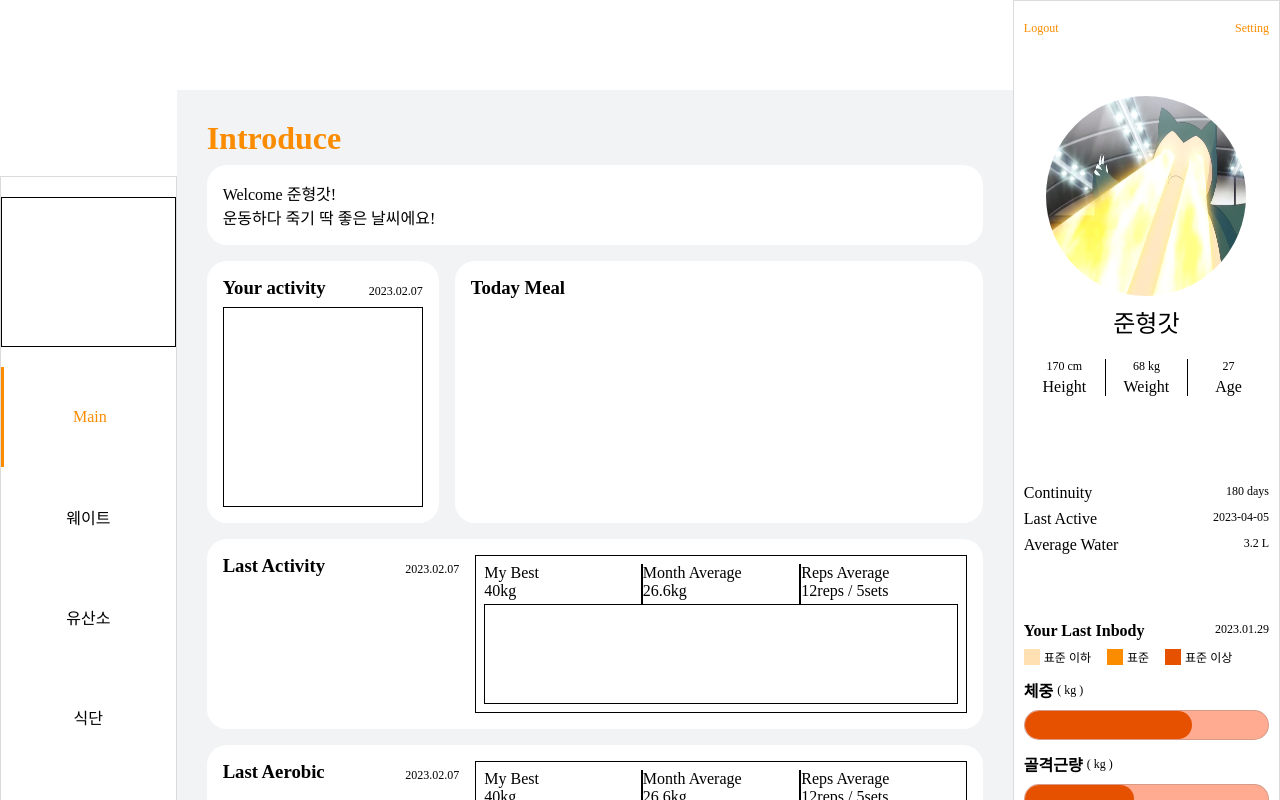
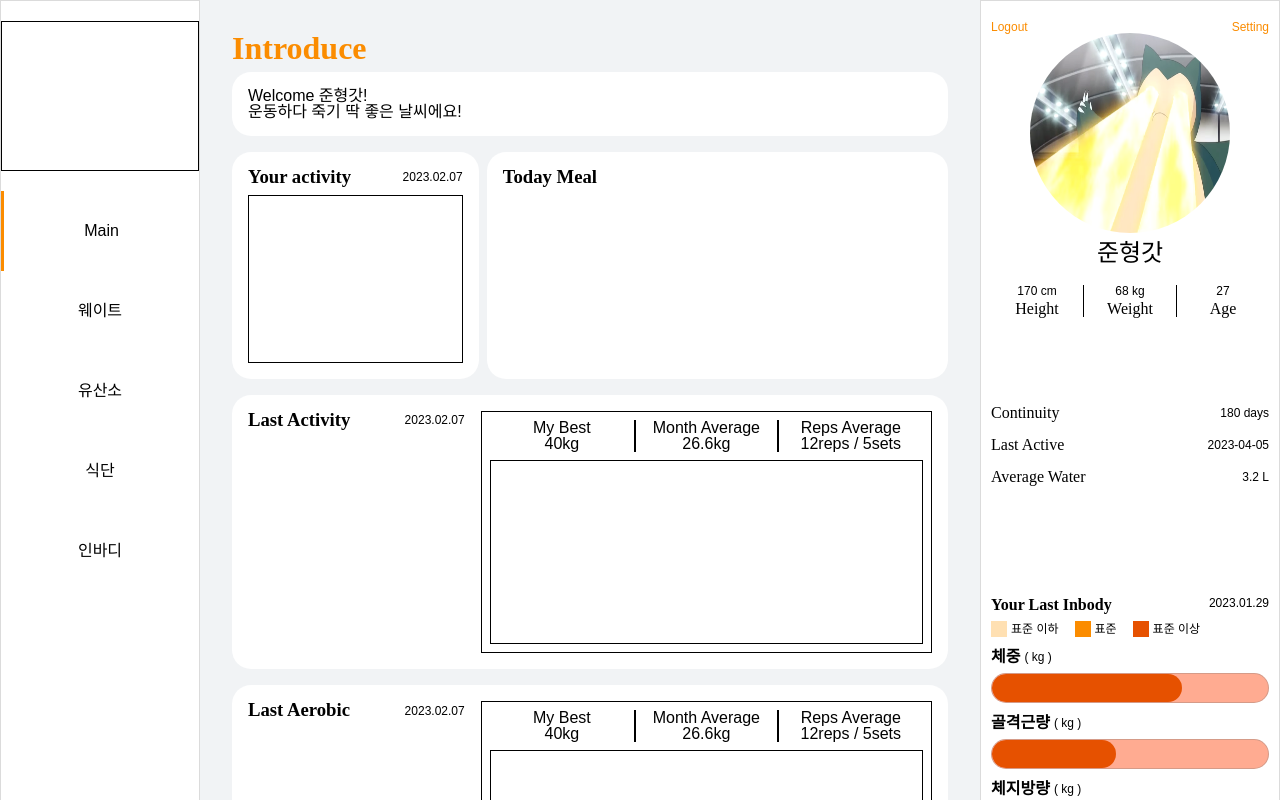
Before and after one commit to JuneHyung/Bumpy, a Nuxt app in the folder develop/frontend/bumpy-nuxt3/: page /main in a window 1280 px wide. Shown: the top 800 px of the page. Built offline with nearby package versions, Linux system fonts and the light colour scheme; a web font is replaced by a local one; what vue3-apexcharts would draw is missing.

Commit message:
fix : layout 및 초기 화면들 css수정

```diff
--- a/develop/frontend/bumpy-nuxt3/assets/scss/app.scss
+++ b/develop/frontend/bumpy-nuxt3/assets/scss/app.scss
@@ -33,20 +33,28 @@
 *:after {
   box-sizing: inherit;
   // font-family: 'D2';
-  font-family: $font-NotoSans;
+  font-family: $font-NotoSans, sans-serif;
   // font-family: 'BMJUA';
   // font-family: 'KCC-Ganpan';
   // font-family: 'TheJamsil';
   // font-family: 'yg-jalnan';
 }
+
+
 html,
-body {
-  // width: 100%;
+body{
+  width: 100%;
+  height:100%;
+  line-height:1;
   direction: ltr;
   margin: 0;
+  padding:0;
   box-sizing: border-box;
-  // overflow: hidden;
   font-size: $default-font-size;
+}
+#__nuxt, #__layout{
+  width:100% !important;
+  height:100% !important;
 }
 h1,
 h2,
@@ -96,25 +104,6 @@ p {
   width: 100%;
 }
 
-.content-layout {
-  width: 940px;
-  height: 100%;
-  display: flex;
-  flex-direction: column;
-  padding: 30px;
-  background-color: $layout-background-color;
-}
-.content-title {
-  color: $middle-point-color;
-}
-.content-wrap-box {
-  background-color: #fff;
-  border-radius: 20px;
-  border: none;
-  padding: 16px;
-  margin: 8px 0;
-}
-
 @mixin ellipsis($line-cnt, $line-height) {
   overflow: hidden;
   text-overflow: ellipsis;
--- a/develop/frontend/bumpy-nuxt3/assets/scss/common/list.scss
+++ b/develop/frontend/bumpy-nuxt3/assets/scss/common/list.scss
@@ -4,8 +4,8 @@
   width:100%;
   overflow:hidden;
   .square-item {
-    max-width: 200px;
-    height: 200px;
+    // max-width: 200px;
+    // height: 200px;
     display:flexbox;
     flex-direction: column;
     flex: 3;
--- a/develop/frontend/bumpy-nuxt3/assets/scss/layouts.scss
+++ b/develop/frontend/bumpy-nuxt3/assets/scss/layouts.scss
@@ -1,16 +1,45 @@
 .default-layout {
   display: flex;
-  height: 100vh;
+  height: 100%;
+  min-height:800px;
   justify-content: center;
   align-items: center;
   background: url('@/assets/images/background-image.png') no-repeat center center;
   background-size: cover;
 }
 
-.main-layout {
-  display: flex;
-  flex-direction: row;
-  // height: 100vh;
+.wrapper-layout{
+  height:100%;
+  min-height:1000px;
+  display:flex;
   justify-content: center;
   align-items: center;
+  .main-layout {
+    height:100%;
+    display: flex;
+    flex:0 1 1440px;
+    flex-direction: row;
+  }
 }
+
+.content-layout {
+  display:flex;
+  flex: 8;
+  flex-direction: column;
+  padding: 2rem;
+  align-self: stretch;
+  background-color: $layout-background-color;
+}
+.content-title {
+  color: $middle-point-color;
+  display:flex;
+}
+.content-wrap-box {
+  display:flex;
+  flex-direction: column;
+  background-color: #fff;
+  border-radius: 1.2rem;
+  border: none;
+  padding: 16px;
+  margin: 8px 0;
+}
--- a/develop/frontend/bumpy-nuxt3/assets/scss/main.scss
+++ b/develop/frontend/bumpy-nuxt3/assets/scss/main.scss
@@ -1,56 +1,41 @@
 .main-page {
-  width: 940px;
-  height: 100%;
-  display: flex;
-  flex-direction: column;
-  padding: 30px;
-  background-color: $layout-background-color;
   .activity-meal-wrap-box {
     display: flex;
+    flex:3;
     flex-direction: row;
-
     .activity-wrap-box,
     .meal-wrap-box {
-    flex-direction: column;
-
       .activity-title-box,
       .meal-title-box {
         display: flex;
         justify-content: space-between;
-
+        align-items: center;
         .activity-title,
         .meal-title {
-        /* justify-self: flex-start; */
           align-content: flex-start;
         }
         .activity-date{
-        justify-content: center;
-        align-items: center;
-        justify-self: flex-end;
-        align-self: end;
           font-size:$small-font-size;
         }
       }
     }
+
     .activity-wrap-box {
-    flex: 3;
+      flex: 4;
       margin-right: 8px;
       .calendar {
-      flex: 1 1 200px;
-      min-width:200px;
-      height: 200px;
+        flex: 1;
         margin-top: 8px;
         border: 1px solid black;
       }
     }
     .meal-wrap-box {
-    flex: 9;
-    margin-left: 8px;
+      flex: 8;
     }
   }
 
   .last-activity-wrap-box {
-  display: flex;
+    flex:3;
     flex-direction: row;
     .last-activity-list {
       flex: 4;
@@ -59,47 +44,35 @@
         display: flex;
         align-items: center;
         justify-content: space-between;
-      .activity-title{
-        /* justify-self: flex-start; */
-        align-content: flex-start;
-      }
         .activity-date{
-        justify-content: center;
-        align-items: center;
-        justify-self: flex-end;
-        align-self: end;
           font-size:$small-font-size;
         }
       }
     }
     .last-activity-chart-box {
       display: flex;
+      flex:8;
       flex-direction: column;
-    flex: 8;
+      align-self: stretch;
       padding: 8px;
       border: 1px solid black;
       .last-activity-chart-info {
         display: flex;
-      flex: 1;
-      flex-direction: row;
-      justify-content: center;
-
+        text-align:center;
         .chart-info-item {
-        flex: 3;
+          flex: 1 0 40px;
           justify-content: center;
           align-items: center;
-        height: 40px;
           &:nth-child(2) {
             border-right: 2px solid black;
             border-left: 2px solid black;
           }
-        /* .chart-info-item-title {
-        } */
         }
       }
       .last-activity-chart {
+        flex: 1;
+        margin-top:8px;
         border: 1px solid black;
-      height: 100px;
       }
     }
   }
--- a/develop/frontend/bumpy-nuxt3/assets/scss/menu/menu.scss
+++ b/develop/frontend/bumpy-nuxt3/assets/scss/menu/menu.scss
@@ -1,31 +1,34 @@
+.menu-wrap-list{
+  display: flex;
+  flex: 0 2 200px;
+  align-items: flex-start;
+  border: 1px solid $input-border-color;
   .menu-list {
-  display: flex;
+    display:flex;
+    flex:1;
     flex-direction: column;
-  // justify-content: start;
-  align-items: center;
-  height: 100%;
-  width: 200px;
     box-sizing: border-box;
-  border: 1px solid $border-color;
-  padding: 20px 0;
+    padding: 1.25rem 0;
     .menu-list-logo {
       display: flex;
       width: 100%;
-    height: 150px;
+      flex: none;
+      flex-basis: 150px;
       border: 1px solid black;
-    margin-bottom: 20px;
+      margin-bottom: 1.25rem;
       cursor:pointer;
     }
 
     .menu-list-item {
-    width:100%;
-    height: 100px;
       display: flex;
+      flex:1 80px;
+      .menu-list-link{
+        display: flex;
+        flex:1;
         justify-content: center;
         align-items: center;
         text-decoration: none;
         color:$black-color;
-    cursor: pointer;
         &:hover{
           color: $middle-point-color;
         }
@@ -33,9 +36,12 @@
           color:$high-point-color;
         }
       }
+      cursor: pointer;
+    }
 
     .router-link-exact-active{
         border-left: 3px solid $middle-point-color;
         color: $middle-point-color;
     }
   }
+}
--- a/develop/frontend/bumpy-nuxt3/assets/scss/user/userInfo.scss
+++ b/develop/frontend/bumpy-nuxt3/assets/scss/user/userInfo.scss
@@ -1,51 +1,41 @@
-.user-info-box {
-  display: flex;
+.user-info-box{
+  display:flex;
   flex-direction: column;
+  flex: 0 2 300px;
+  align-self:stretch;
+  box-sizing: border-box;
+  padding: 1.25rem 10px;
+  border: 1px solid $border-color;
 
-  /* align-items: center; */
-  height: 100%;
-  width: 300px;
-  box-sizing: border-box;
-  border: 1px solid $border-color;
-  padding: 20px 10px;
-
-  .user-info-button-list {
-    display: flex;
-    height: auto;
+  .user-info-button-list{
+    display:flex;
+    justify-content:space-between;
     .logout-button, .setting-button{
       font-size:$small-font-size;
     }
-    .logout-button {
-      font-weight: 500;
-    }
-    .setting-button {
-      margin-left: auto;
+  }
+
+  .user-profile-wrap-box{
+    display:flex;
+    flex:1;
+    flex-direction:column;
+    justify-content:center;
+    align-items: center;
+    .user-name{
+      font-size: $middle-font-size;
     }
   }
 
-  .user-profile-wrap-box {
-    display: flex;
-    flex-direction: column;
-    justify-content: center;
-    align-items: center;
-    margin-top:60px;
-
-    .user-name{
-      font-size:$middle-font-size;
-    }
-  }
-
-  .user-body-info-box {
-    margin: 20px 0 60px 0;
+  .user-body-info-box{
+    padding:1.25rem 0 3.75rem 0;
     display:flex;
     li{
       display: flex;
+      flex:1;
       flex-direction: column;
-      flex:1;
-      p{
-        display: flex;
-        justify-content: center;
-      }
+      align-items: center;
+      justify-content: center;
+      box-sizing: border-box;
       .user-body-info-category{
         font-family: $font-TheJamsil;
       }
@@ -53,16 +43,23 @@
         font-size:$small-font-size;
       }
       &:nth-child(2){
-        border-right:1px solid $black-color;
-        border-left:1px solid $black-color;
+        border-left: 1px solid black;
+        border-right: 1px solid black;
       }
     }
   }
+
   .user-activity-info-box {
-    margin: 20px 0 60px 0;
+    display:flex;
+    flex:1;
+    flex-direction: column;
+    padding: 1.25rem 0 3.25rem 0;
+    align-content: center;
     li{
       display:flex;
+      flex:0 1;
       justify-content: space-between;
+      align-items: center;
       .user-activity-info-category{
         font-family: $font-TheJamsil;
       }
@@ -71,8 +68,10 @@
       }
     }
   }
+
   .user-inbody-info-box {
-    margin: 0;
+    // margin: 0;
+    flex:0 3;
     .user-inbody-title-wrap{
       display: flex;
       justify-content: space-between;
--- a/develop/frontend/bumpy-nuxt3/components/Menu.vue
+++ b/develop/frontend/bumpy-nuxt3/components/Menu.vue
@@ -1,9 +1,11 @@
 <template>
-  <nav class="menu-list">
-    <div class="menu-list-logo" @click="moveMain"></div>
-    <template v-for="(item, idx) in menuList" :key="idx">
-      <NuxtLink :to="item.link" class="menu-list-item">{{ item.label }}</NuxtLink>
-    </template>
+  <nav class="menu-wrap-list">
+    <ul class="menu-list">
+      <li class="menu-list-logo" @click="moveMain"></li>
+      <template v-for="(item, idx) in menuList" :key="idx">
+        <li class="menu-list-item"><NuxtLink :to="item.link" class="menu-list-link">{{ item.label }}</NuxtLink></li>
+      </template>
+    </ul>
   </nav>
 </template>
 <script setup lang="ts">
--- a/develop/frontend/bumpy-nuxt3/layouts/main-layout.vue
+++ b/develop/frontend/bumpy-nuxt3/layouts/main-layout.vue
@@ -1,8 +1,10 @@
 <template>
-  <div class="main-layout">
-    <Menu></Menu>
-    <NuxtPage />
-    <UserInfo></UserInfo>
+  <div class="wrapper-layout">
+    <div class="main-layout">
+      <Menu></Menu>
+      <NuxtPage />
+      <UserInfo></UserInfo>
+    </div>
   </div>
 </template>
 <script>
--- a/develop/frontend/bumpy-nuxt3/pages/main.vue
+++ b/develop/frontend/bumpy-nuxt3/pages/main.vue
@@ -1,5 +1,5 @@
 <template>
-  <main class="main-page">
+  <div class="content-layout main-page">
     <h1 class="content-title">Introduce</h1>
     <div class="content-wrap-box">
       <p>Welcome 준형갓!</p>
@@ -74,7 +74,7 @@
         <div class="last-activity-chart"></div>
       </div>
     </div>
-  </main>
+  </div>
 </template>
 <script setup>
 import SquareList from '~/components/list/SquareList.vue';
```
Also changed, not shown: develop/frontend/bumpy-nuxt3/assets/scss/signup.scss (+16 -24 lines), develop/frontend/bumpy-nuxt3/components/UserInfo.vue (+6 -2 lines). Lines whose indentation alone changed are shown as unchanged.
